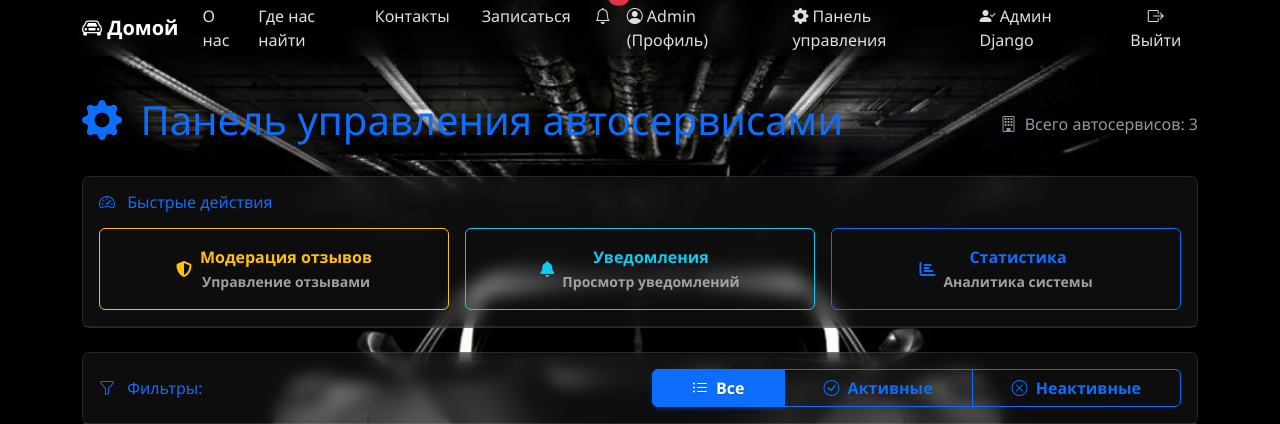
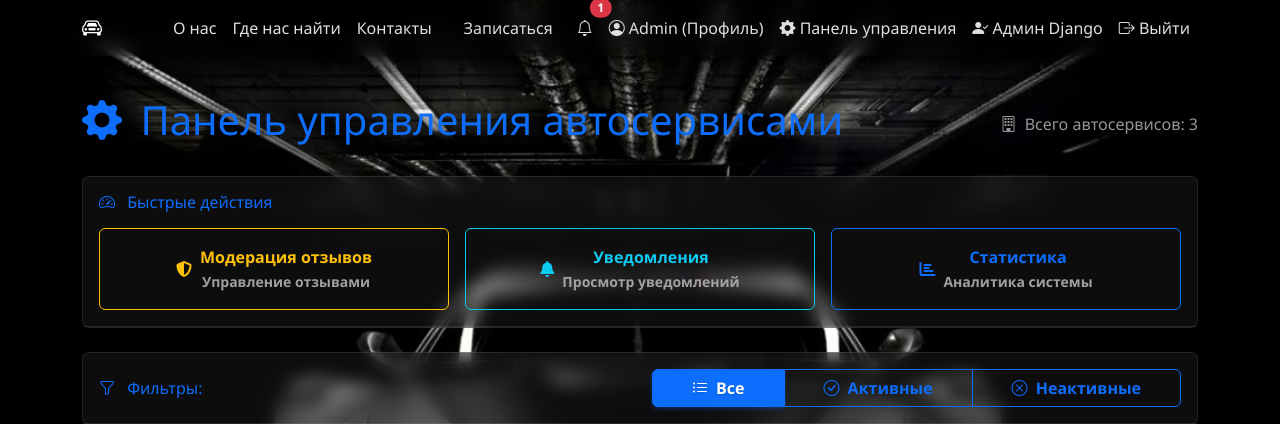
Before and after one commit to KoDDeX/Diploma, a Django app: page /autoservice/admin-panel/ in a window 1280 px wide. Shown: the top 424 px of the page. Run offline with Django 5.2, Linux system fonts and the light colour scheme; a user stored in the database is signed in; data comes from the database, SQL or seed files in the repository.

Commit message:
Diploma: Незначительные правки

```diff
--- a/templates/nav_menu_include.html
+++ b/templates/nav_menu_include.html
@@ -2,7 +2,7 @@
 <nav class="navbar navbar-expand-lg navbar-dark bg-dark fixed-top">
     <div class="container">
         <a class="navbar-brand" href="{% url 'landing' %}">
-            <i class="bi bi-car-front"></i> Домой
+            <i class="bi bi-car-front"></i>
         </a>
         <button class="navbar-toggler" type="button" data-bs-toggle="collapse" data-bs-target="#navbarNav" aria-controls="navbarNav" aria-expanded="false" aria-label="Toggle navigation">
             <span class="navbar-toggler-icon"></span>
```
